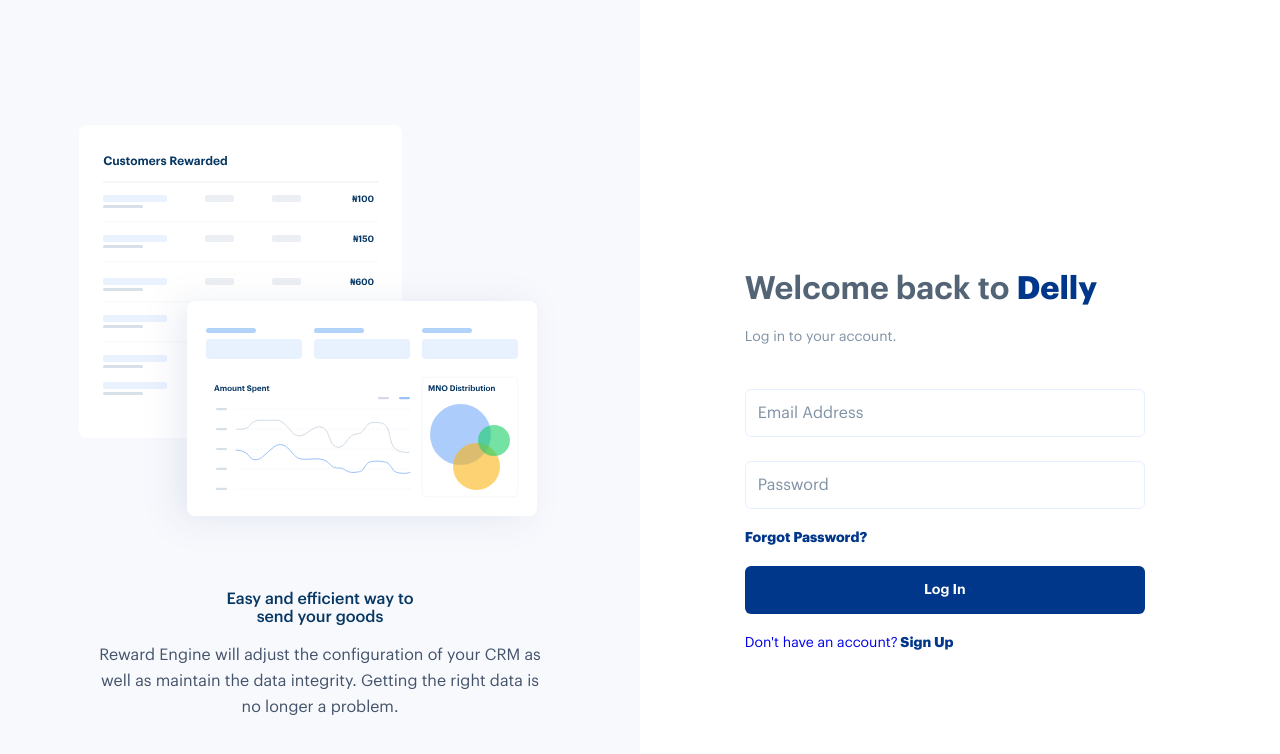
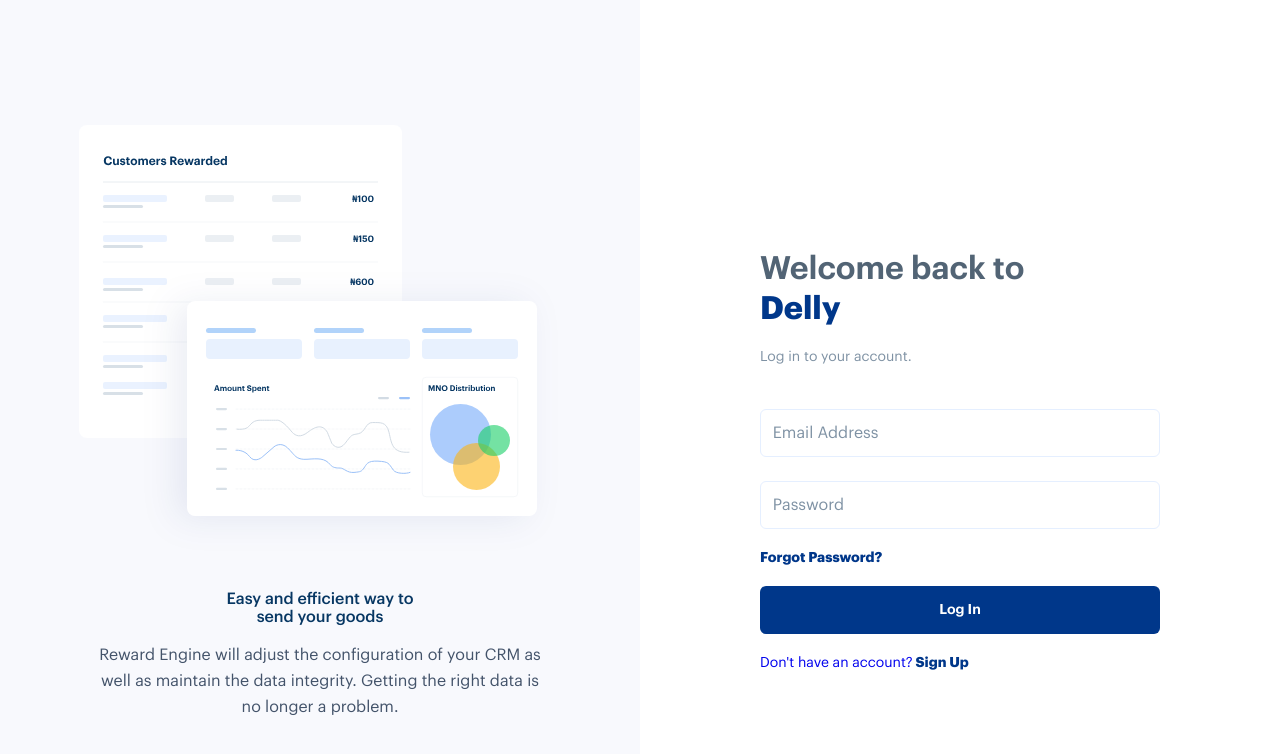
Before and after one commit to olsam100/Delly, a React (Create React App) app: page / in a window 1280 px wide. Shown: the top 754 px of the page. Built offline with nearby package versions, Linux system fonts and the light colour scheme.

Commit message:
login page heading corrected

```diff
--- a/src/components/LoginForm.jsx
+++ b/src/components/LoginForm.jsx
@@ -52,12 +52,13 @@ const H = styled.div`
         /* height: 100%; */
     }
     @media (min-width: 1201px){
+        max-width: 400px;
         margin: 0 auto;
         display: flex;
         flex-direction: column;
-        /* justify-content: center; */
-        /* flex-wrap: wrap; */
-        /* width: 100%; */
+        justify-content: center;
+        flex-wrap: wrap;
+        width: 100%;
         height: 100%;
     }
     @media (min-width: 320px) and (max-width: 480px){
@@ -320,6 +321,7 @@ const H = styled.div`
       }
       button {
           max-width: 400px;
+          cursor: pointer;
       }
 `;
 
--- a/src/components/RegisterForm.jsx
+++ b/src/components/RegisterForm.jsx
@@ -1,7 +1,7 @@
 import React, { useState } from 'react';
 import styled from 'styled-components';
 import Button from './Button';
-import { Link } from 'react-router-dom';
+import { Link, useNavigate } from 'react-router-dom';
 import Input from './Input';
 
 const AStyles = styled.div`
@@ -239,7 +239,7 @@ const AStyles = styled.div`
 `;
 
 const RegisterForm = () => {
-
+    const navigate = useNavigate();
     const [firstName, setFirstName] = useState('')
     const [lastName, setLastName] = useState('')
     const [email, setEmail] = useState('')
@@ -266,7 +266,8 @@ const RegisterForm = () => {
     const handleSubmit = async (e) => {
         e.preventDefault()
         try {
-            await registerUser(details)
+            await registerUser(details);
+            navigate('/account-success')
         } catch (ex) {
             if(ex.response && ex.response.status === 400) {
                 const error = {errors}
--- a/src/index.css
+++ b/src/index.css
@@ -72,6 +72,7 @@ button{
   border-style: none;
   border-image: none;
   border-color: unset;
+  cursor: pointer;
 }
 input[type="password" i] {
   -webkit-text-security: disc !important;
```
Also changed, not shown: src/App.css (+0 -9 lines).
